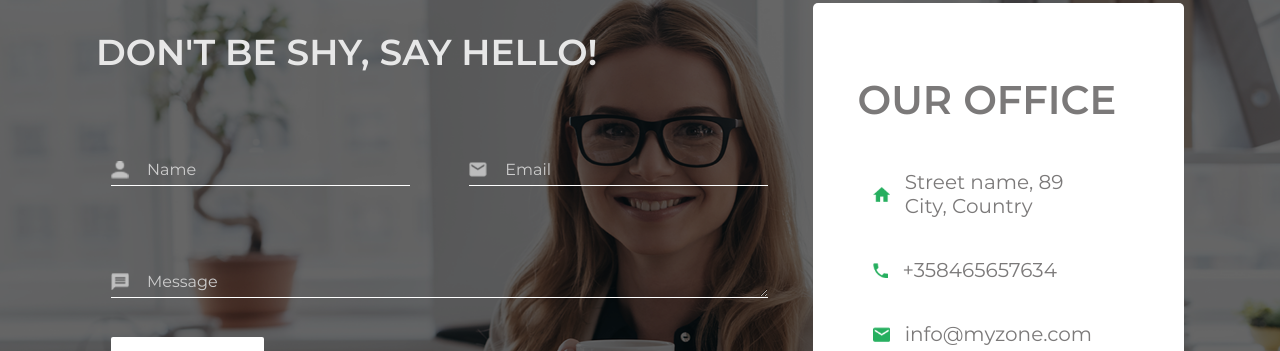
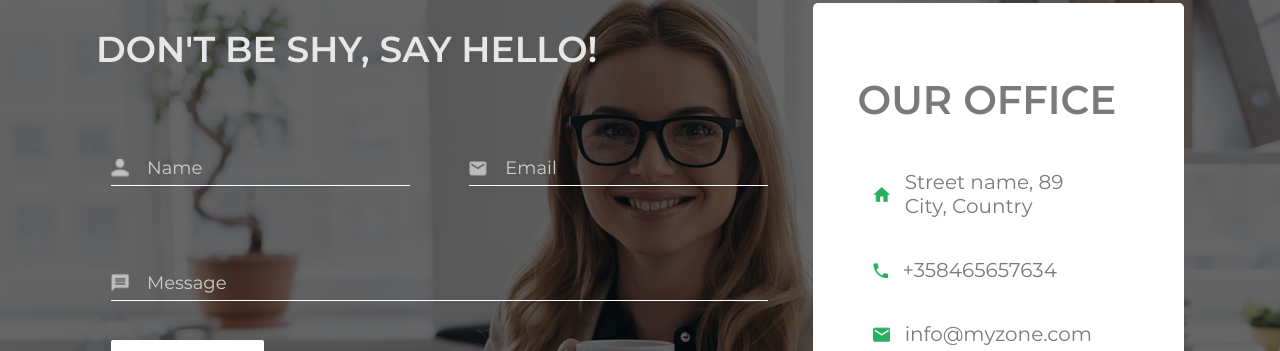
Before and after one commit to BojanDzogazovic/am2_zadatak, a website: page am2/index.html in a window 1280 px wide. Shown: the part 4986-5337 px from the top of the page. Drawn offline with nearby package versions, Linux system fonts and the light colour scheme.

Commit message:
form,header fix

```diff
--- a/am2/style.css
+++ b/am2/style.css
@@ -632,7 +632,7 @@ nav{
     border-bottom: 1px solid white;
     outline:none;
     color: white;
-    font-size: 16px;
+    font-size: 18px;
     font-family: 'Montserrat Regular';
     font-style: normal;
     font-weight: normal;
@@ -669,6 +669,7 @@ nav{
     padding: 6px;
     text-indent: 30px;
     background-size: 18px;
+    resize: none;
 }
 
 
```
